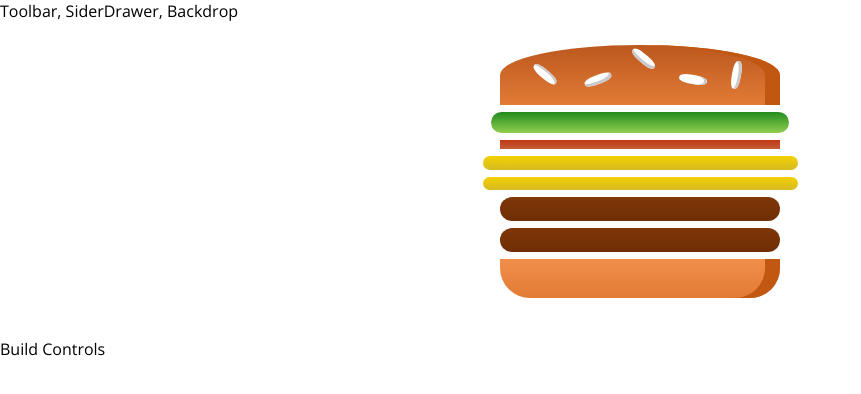
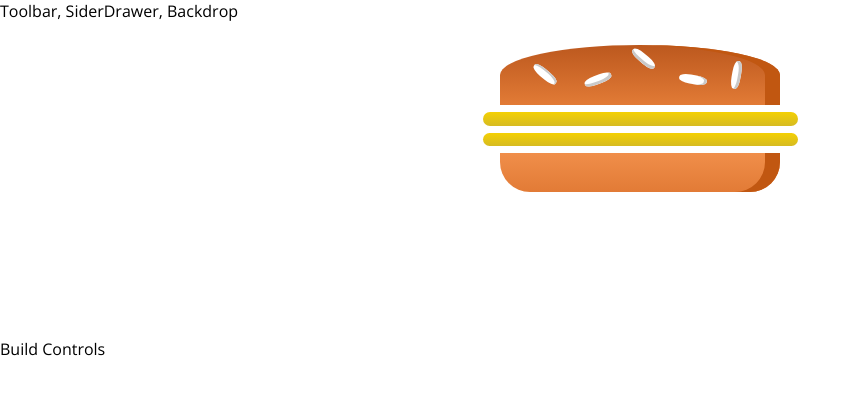
Before and after one commit to vnctwong/react-burger, a React app: page / in a window 1280 px wide. Shown: the top 394 px of the page, without its empty margins (0-861 px from the left). Built offline with nearby package versions, Linux system fonts and the light colour scheme.

Commit message:
flattening sub arrays into one with .reduce

```diff
--- a/public/index.html
+++ b/public/index.html
@@ -9,8 +9,8 @@
       manifest.json provides metadata used when your web app is added to the
       homescreen on Android. See https://developers.google.com/web/fundamentals/engage-and-retain/web-app-manifest/
     -->
-  <link rel="manifest" href="%PUBLIC_URL%/manifest.json">
-  <link rel="shortcut icon" href="%PUBLIC_URL%/favicon.ico">
+  <!-- <link rel="manifest" href="%PUBLIC_URL%/manifest.json">
+  <link rel="shortcut icon" href="%PUBLIC_URL%/favicon.ico"> -->
   <!--
       Notice the use of %PUBLIC_URL% in the tags above.
       It will be replaced with the URL of the `public` folder during the build.
--- a/src/components/Burger/Burger.js
+++ b/src/components/Burger/Burger.js
@@ -9,7 +9,11 @@ const burger = (props) => {
       return [...Array(props.ingredients[igKey])].map((_, i) => {
         return <BurgerIngredient key={igKey + i} type={igKey} />
       });
-    });
+    })
+    .reduce((arr, el) => {
+      return arr.concat(el)
+    }, []);
+  console.log(transformedIngredients);
 
   return (
     <div className={classes.Burger}>
--- a/src/containers/BurgerBuilder/BurgerBuilder.js
+++ b/src/containers/BurgerBuilder/BurgerBuilder.js
@@ -6,19 +6,19 @@ import Burger from '../../components/Burger/Burger';
 class BurgerBuilder extends Component {
   state = {
     ingredients: {
-      salad: 1,
-      bacon: 1,
+      salad: 0,
+      bacon: 0,
       cheese: 2,
-      meat: 2
+      meat: 0
     }
   }
 
   render() {
     return (
-      <aux>
+      <Aux>
         <Burger ingredients={this.state.ingredients} />
         <div>Build Controls</div>
-      </aux>
+      </Aux>
     );
   }
 }
```
Also changed, not shown: 1 other file (tests, documents, lock files or other folders).
